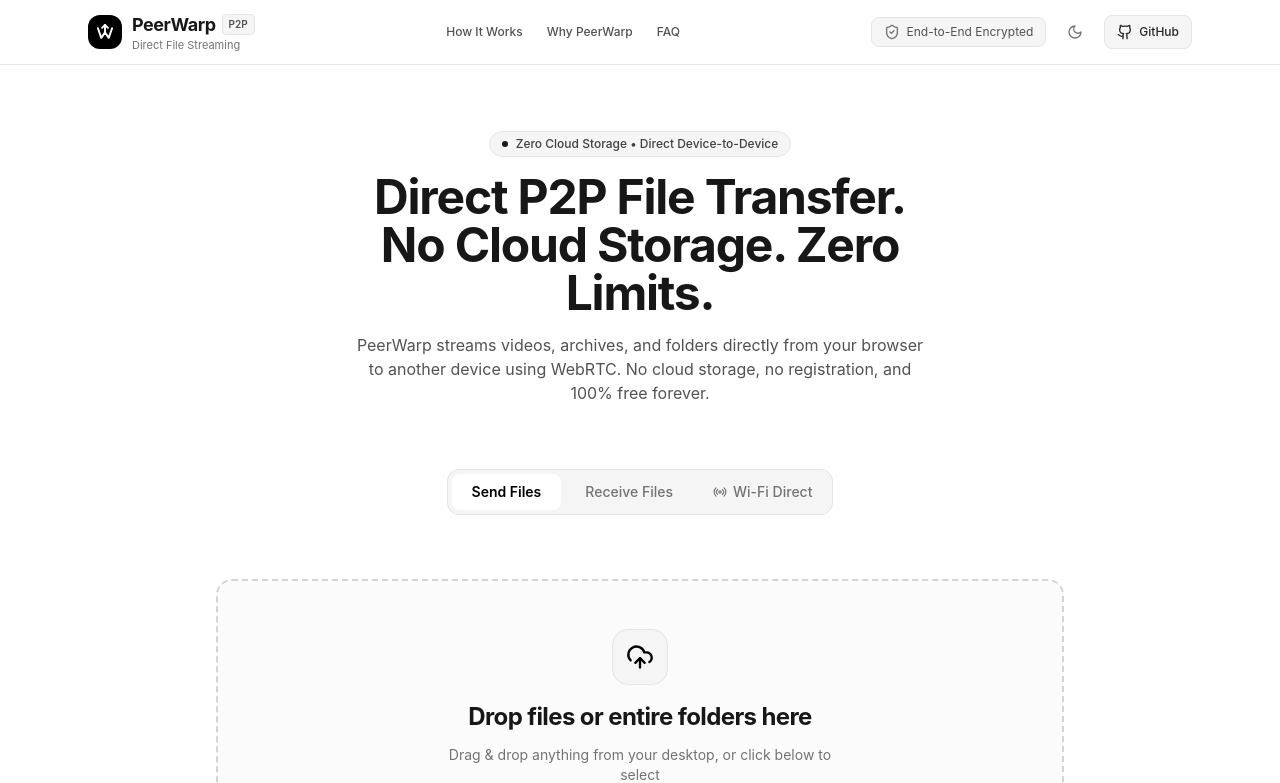
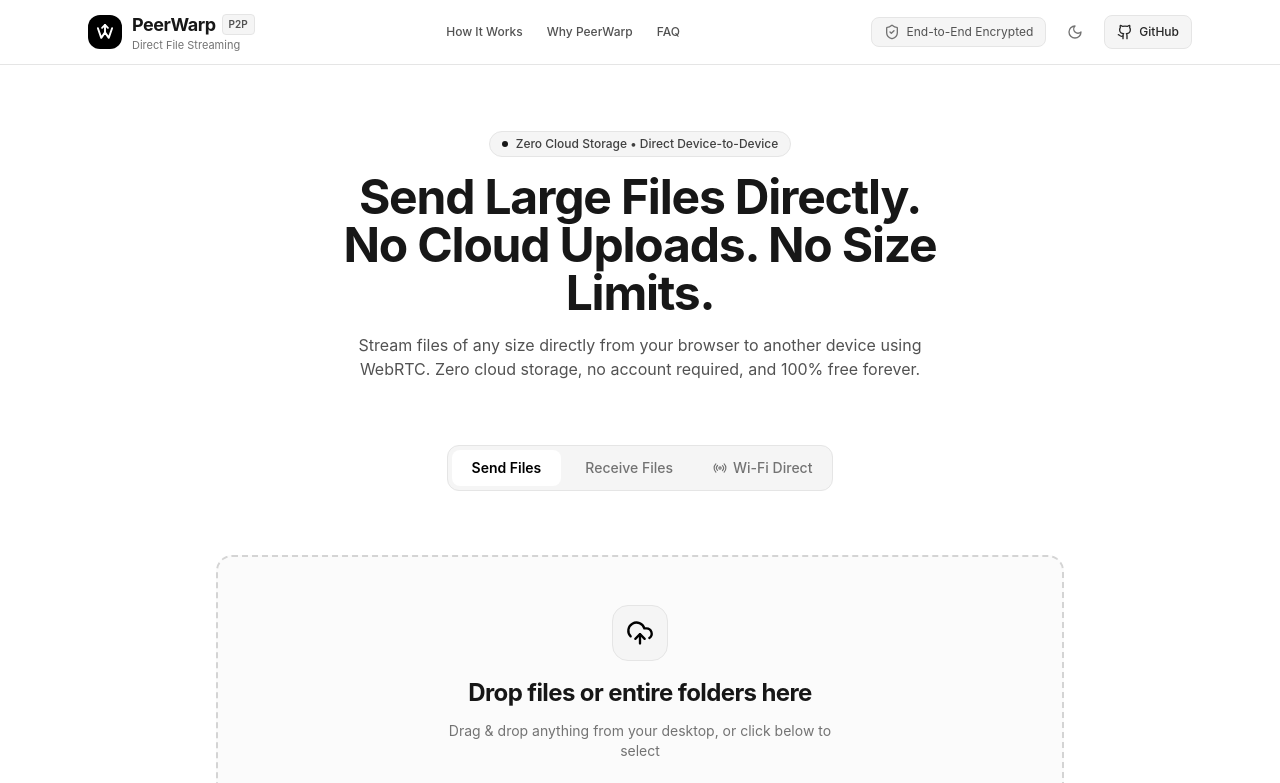
Before and after one commit to AhmedKhalid0/peerwarp, a Next.js app in the folder client/: page / in a window 1280 px wide. Shown: the top 783 px of the page. Built offline with nearby package versions, Linux system fonts and the light colour scheme.

Commit message:
feat(seo): update headline to Send Large Files Directly with No Size Limits

```diff
--- a/client/src/app/layout.tsx
+++ b/client/src/app/layout.tsx
@@ -3,9 +3,9 @@ import "./globals.css";
 import { Navbar } from "@/components/Navbar";
 
 const siteUrl = "https://peerwarp.com";
-const title = "PeerWarp — Free Zero-Cloud-Storage P2P File Transfer";
+const title = "PeerWarp — Send Large Files Directly with No Size Limits";
 const description =
-  "Stream unlimited files directly device-to-device using WebRTC DataChannels. No cloud storage, no file size limits, end-to-end encrypted, and 100% free forever.";
+  "Stream files of any size directly device-to-device with zero cloud uploads and no storage caps. Direct browser-to-browser P2P streaming, end-to-end encrypted, and 100% free.";
 
 export const metadata: Metadata = {
   metadataBase: new URL(siteUrl),
--- a/client/src/app/page.tsx
+++ b/client/src/app/page.tsx
@@ -48,22 +48,15 @@ export default function HomePage() {
   const [joinCodeInput, setJoinCodeInput] = useState("");
   const [canInstallPwa, setCanInstallPwa] = useState(false);
   const [radarInvite, setRadarInvite] = useState<any | null>(null);
-  const MAX_DIRECT_FILE_SIZE_BYTES = 50 * 1024 * 1024 * 1024; // 50 GB
   const MAX_RELAY_FILE_SIZE_BYTES = 5 * 1024 * 1024 * 1024; // 5 GB
   const [sizeWarning, setSizeWarning] = useState<string | null>(null);
 
   const handleFilesSelected = (newFiles: File[]) => {
     setSizeWarning(null);
-    const oversized = newFiles.find((f) => f.size > MAX_DIRECT_FILE_SIZE_BYTES);
-    if (oversized) {
-      alert(`The file "${oversized.name}" exceeds the maximum limit of 50 GB.`);
-      return;
-    }
-
     const large = newFiles.find((f) => f.size > MAX_RELAY_FILE_SIZE_BYTES);
     if (large) {
       setSizeWarning(
-        `⚡ Note: "${large.name}" is over 5 GB. Large files up to 50 GB transfer freely on direct connections (Wi-Fi or direct internet). Over mobile cellular data, transfers are limited to 5 GB.`
+        `⚡ Note: "${large.name}" is over 5 GB. Large files stream freely with no size limits on direct Wi-Fi or internet connections.`
       );
     }
 
@@ -374,7 +367,7 @@ export default function HomePage() {
     },
     {
       q: "Is there any file size limit on PeerWarp?",
-      a: "Up to 50 GB is supported on direct connections (including local Wi-Fi and direct internet transfers). When transferring over mobile cellular data (4G/5G) or restricted firewall networks, files are capped at 5 GB to protect mobile data plans and server resources.",
+      a: "No artificial size limits! PeerWarp streams files of any size directly device-to-device using WebRTC micro-chunking. Because files are streamed directly from browser to browser and never uploaded to cloud servers, you can send massive videos, disk images, and archives freely without cloud storage caps.",
     },
     {
       q: "How does the Local Wi-Fi Direct Radar work?",
@@ -404,13 +397,13 @@ export default function HomePage() {
         </div>
 
         <h1 className="text-3xl sm:text-5xl font-bold tracking-tight text-neutral-900 dark:text-neutral-50">
-          Direct P2P File Transfer. <br className="hidden sm:inline" />
-          No Cloud Storage. Zero Limits.
+          Send Large Files Directly. <br className="hidden sm:inline" />
+          No Cloud Uploads. No Size Limits.
         </h1>
 
         <p className="text-sm sm:text-base text-neutral-600 dark:text-neutral-400 leading-relaxed max-w-xl mx-auto">
-          PeerWarp streams videos, archives, and folders directly from your browser to another device using WebRTC.
-          No cloud storage, no registration, and 100% free forever.
+          Stream files of any size directly from your browser to another device using WebRTC.
+          Zero cloud storage, no account required, and 100% free forever.
         </p>
       </section>
 
@@ -864,7 +857,7 @@ export default function HomePage() {
                 <tr>
                   <td className="p-4 sm:p-5 font-medium text-neutral-900 dark:text-neutral-100">File Size Limits</td>
                   <td className="p-4 sm:p-5 text-black dark:text-white font-medium flex items-center gap-1.5">
-                    <Check className="w-4 h-4 text-emerald-600" /> Up to 50 GB (Direct) • 5 GB (Mobile Data)
+                    <Check className="w-4 h-4 text-emerald-600" /> No artificial limits (Stream any file size)
                   </td>
                   <td className="p-4 sm:p-5 text-neutral-500 dark:text-neutral-400">Capped at 2 GB free unless you pay monthly</td>
                 </tr>
```
